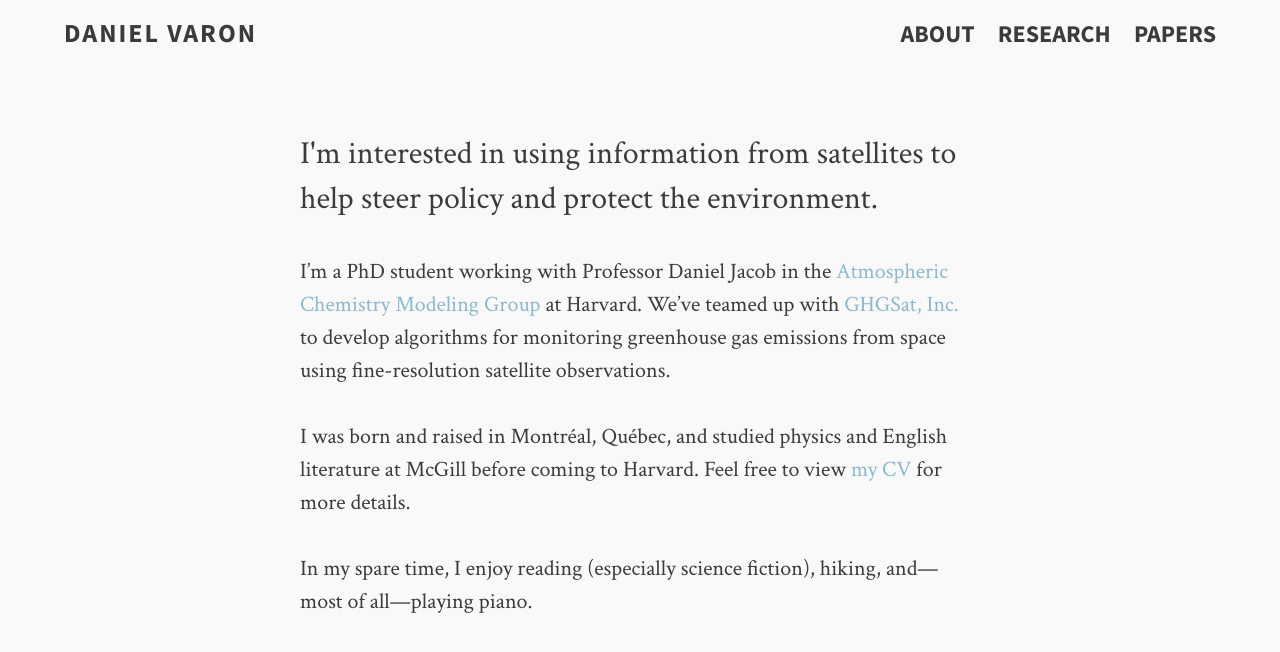
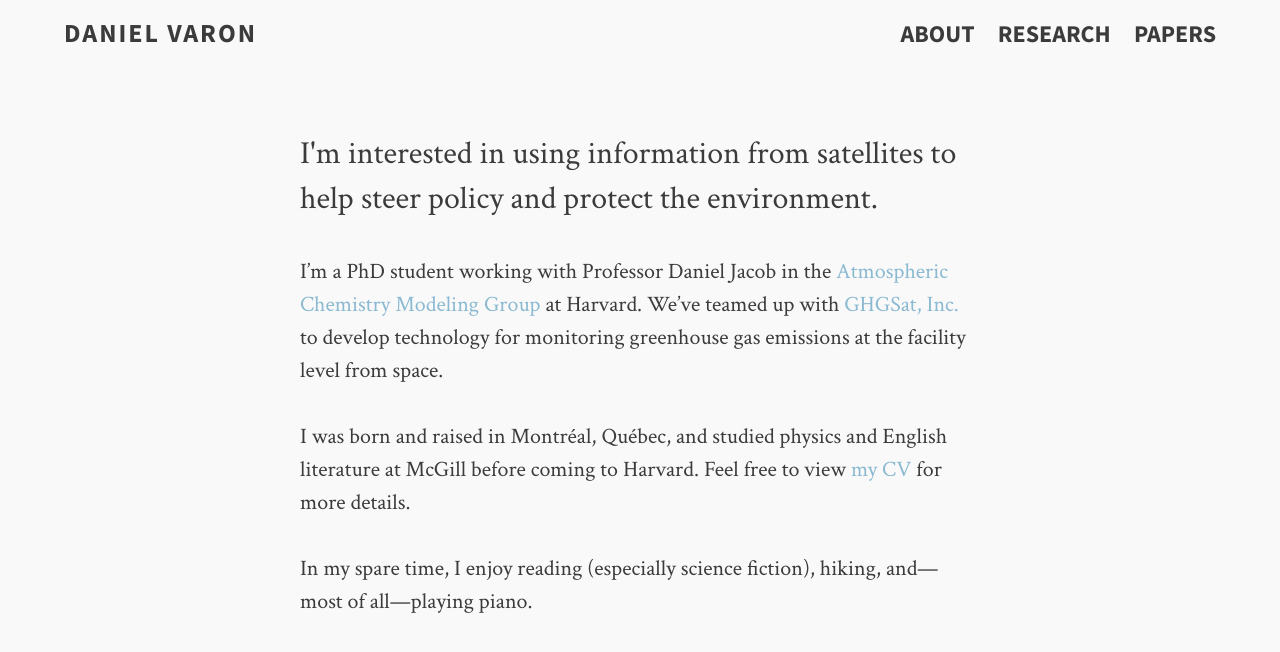
Before and after one commit to djvaron/djvaron.github.io, a Jekyll site: the page built from about.md, in a window 1280 px wide. Shown: the top 652 px of the page. Built offline with Jekyll 4.4.1, drawn with Linux system fonts in a browser that asks for light colours.

Commit message:
edit about

```diff
--- a/about.md
+++ b/about.md
@@ -6,7 +6,7 @@ description: I'm interested in using information from satellites to help steer p
 tags: [daniel varon, methane, satellites, about]
 ---
 
-I'm a PhD student working with Professor Daniel Jacob in the [Atmospheric Chemistry Modeling Group](http://acmg.seas.harvard.edu/) at Harvard. We've teamed up with [GHGSat, Inc.](https://www.ghgsat.com/) to develop algorithms for monitoring greenhouse gas emissions from space using fine-resolution satellite observations.
+I'm a PhD student working with Professor Daniel Jacob in the [Atmospheric Chemistry Modeling Group](http://acmg.seas.harvard.edu/) at Harvard. We've teamed up with [GHGSat, Inc.](https://www.ghgsat.com/) to develop technology for monitoring greenhouse gas emissions at the facility level from space.
 
 <!--
 Space-based instruments have allowed us to monitor the entire globe on a daily basis, including regions where ground observations may be impossible. Data retrieved from these instruments continue to play an important role in the production of climate and air quality policy. However, interpreting it is a highly uncertain area of research. My goal is to develop new techniques for processing satellite data that will improve our understanding of the Earth as seen from space.
```
